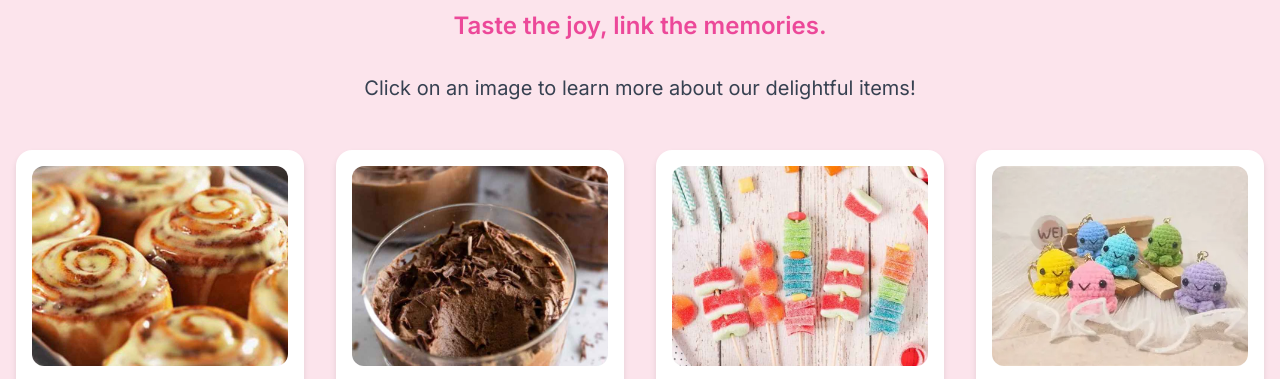
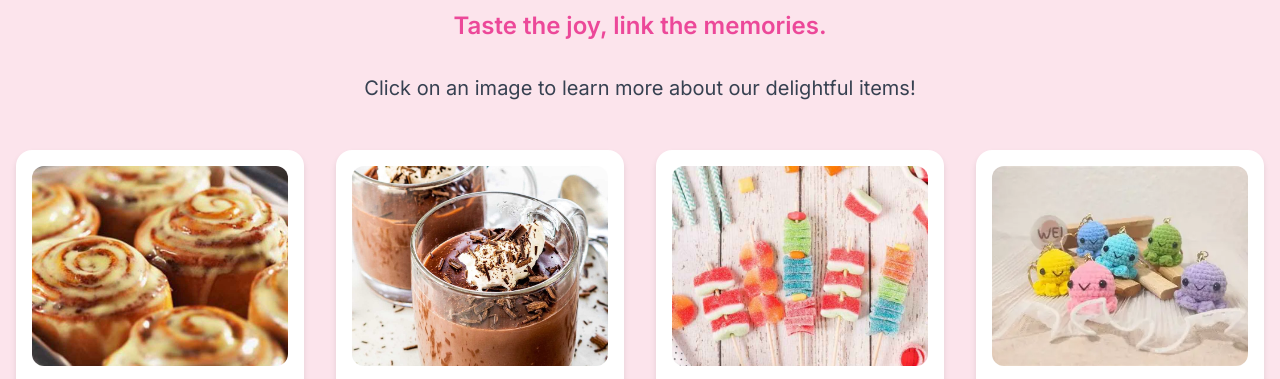
Before and after one commit to The-Sweetest-Link/SweetShop, a plain HTML site: page index.html in a window 1280 px wide. Shown: the part 550-929 px from the top of the page. Drawn offline with nearby package versions, Linux system fonts and the light colour scheme.

Commit message:
Update index.html

```diff
--- a/index.html
+++ b/index.html
@@ -80,7 +80,7 @@
 
                     <!-- Rocky Road Mousse Card (Image with Name) -->
                     <div class="card item-card" data-item-id="rocky-road-mousse">
-                        <img src="Mousse.jpg" alt="Rocky Road Mousse" class="rounded-lg">
+                        <img src="Draft mousse.jpeg" alt="Rocky Road Mousse" class="rounded-lg">
                         <p class="text-lg font-semibold text-pink-500 mt-4">Rocky Road Mousse</p>
                     </div>
 
@@ -131,8 +131,8 @@
                 id: 'rocky-road-mousse',
                 name: 'Rocky Road Mousse',
                 price: 'R20',
-                description: 'Indulge in our rich and creamy Rocky Road Mousse. This decadent dessert features a smooth chocolate mousse base, generously mixed with tennis biscuit and crunchy nuts, creating a perfect balance of textures and flavours.',
-                image_url: 'Mousse.jpg' // Rocky Road Mousse image URL
+                description: 'Indulge in our rich and creamy Rocky Road Mousse. This decadent dessert features a smooth hazelnut milk chocolate, generously mixed with, marshmellow and flake, creating a perfect balance of textures and flavours.',
+                image_url: 'Draft mousse.jpeg' // Rocky Road Mousse image URL
             },
             {
                 id: 'candy-skewers',
```
